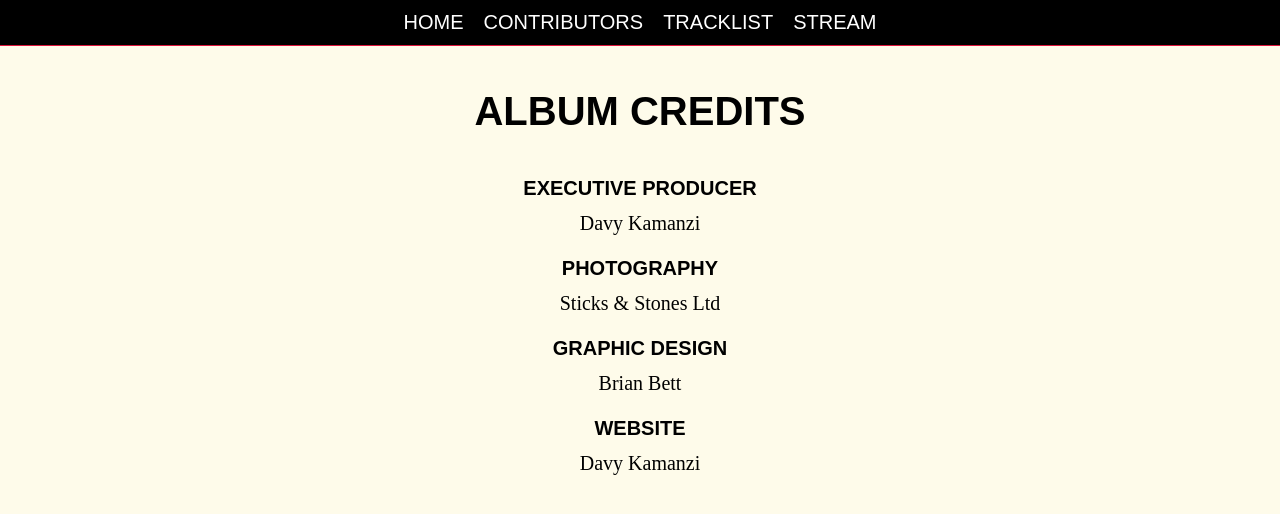
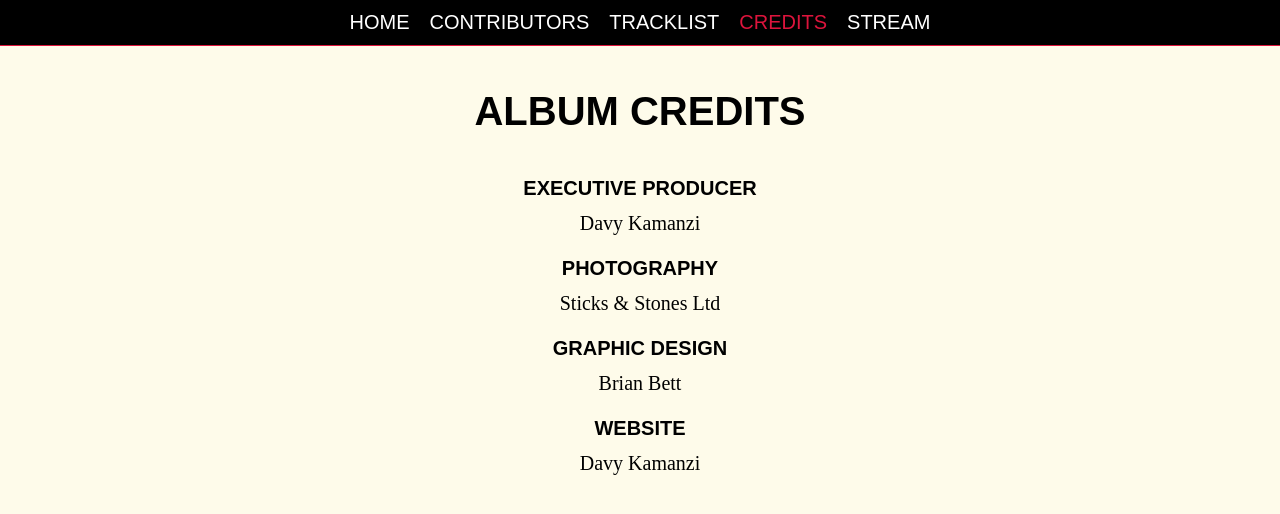
Before and after one commit to DavyK17/man-of-substance, a React (Create React App) app: page /credits in a window 1280 px wide. Shown: the top 514 px of the page. Built offline with nearby package versions, Linux system fonts and the light colour scheme.

Commit message:
Adding link to album credits

```diff
--- a/src/components/Nav/Nav.js
+++ b/src/components/Nav/Nav.js
@@ -47,6 +47,11 @@ const Nav = () => {
                         </NavLink>
                     </li>
                     <li>
+                        <NavLink className={({ isActive }) => isActive ? activeClassName : undefined} onClick={() => menuToggle(-1)} to="/credits">
+                            Credits
+                        </NavLink>
+                    </li>
+                    <li>
                         <a href="https://bit.ly/stream-mos" target="_blank" rel="noreferrer">
                             Stream
                         </a>
```
